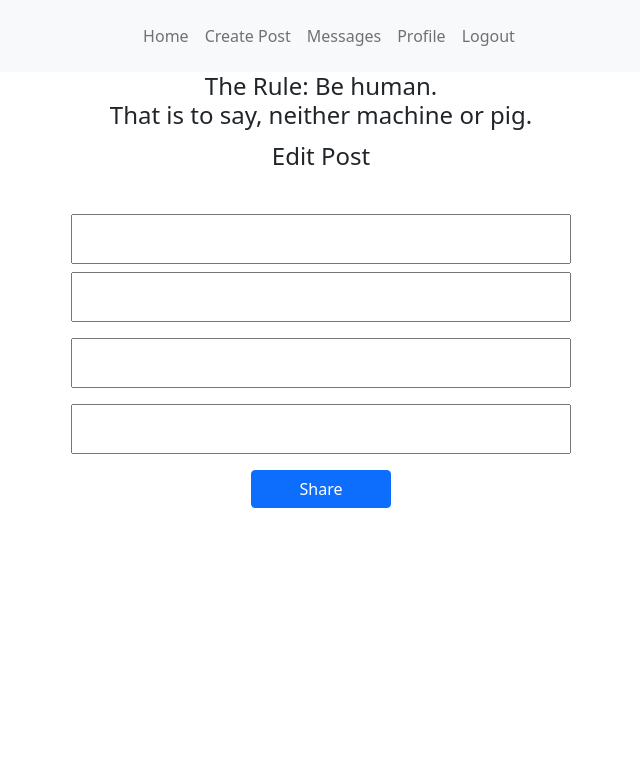
After one commit to Lartg/random-connections, a Flask app: template templates/update_post.html in a window 1280 px wide. The commit adds this page. Shown: the top 764 px of the page, without its empty margins (319-959 px from the left). Run offline with Flask 2, Linux system fonts and the light colour scheme; the template is opened without the code that fills it, so the values that code supplies are empty.

Commit message:
update posts

```diff
--- a/app.py
+++ b/app.py
@@ -68,7 +68,26 @@ def submit_new_post(username):
     return redirect('/home/'+username)
 
 #update post
+@app.route('/<post_id>/update/<string:username>')
+def update_post_form(post_id,username):
+    return render_template('update_post.html', post=posts.find_one(ObjectId(post_id)), user=users.find_one({'username': username}))
 
+@app.route('/<post_id>/update/<string:username>', methods=['GET','POST'])
+def update_post(post_id,username):
+    updated_post = {
+        'title': request.form.get('title'),
+        'description': request.form.get('description'),
+        'goals': request.form.get('goals'),
+        'when': request.form.get('when'),
+        'date_posted': datetime.now(),
+        'user': username
+    }
+    posts.update_one(
+
+        {'_id': ObjectId(post_id)},
+        {'$set': updated_post}
+    )
+    return redirect('/view-profile/'+username)
 #delete post
 @app.route('/<post_id>/delete/<string:username>')
 def delete_post(post_id,username):
--- a/templates/home_index.html
+++ b/templates/home_index.html
@@ -30,8 +30,8 @@
                 <h5 class="card-title">Posted By:</h5>
                 <img src="/static/IMAGES/empty_profile.jpg" class="card-img-top img-fluid rounded-start" alt="...">
                 <div class="card-body">
-                  <h5 class="card-title">{{ post.user }}</h5>
-                  <p class="card-text">When users are done being crudded content will be here!</p>
+                  <h5 class="card-title">{{ user.username }}</h5>
+                  <p class="card-text">{{ user.bio }}</p>
                 </div>
               </div>
             </div>
--- /dev/null
+++ b/templates/update_post.html
@@ -0,0 +1,27 @@
+{% extends "base.html" %}
+{% block content %}
+<h4 class="text-center">The Rule: Be human. <br>
+That is to say, neither machine or pig. <br></h4>
+<form method='POST' action='/{{ post._id }}/update/{{ user.username }}'>
+  <fieldset>
+  <legend class="text-center">Edit Post</legend>
+  <!-- TITLE -->
+  <div class="card text-center border-0">
+    <div class="card-body">
+      <h5 class="card-title fw-bold ">
+
+        <input class="create-post-field mt-3" type='text' name='title' value="{{ post.title }}"/>
+      </h5>
+
+      <p class="card-text "><input class="create-post-field" type='text' name='description' value="{{ post.description }}"/></p>
+
+      <p class="card-text "><input class="create-post-field" type='text' name='goals' value="{{ post.goals }}"/></p>
+
+      <p class="card-text"><input class="create-post-field" type='text' name='when' value="{{ post.when }}"/></p>
+      <button type='submit' class="btn btn-primary px-5">Share</button>
+    </div>
+
+  </fieldset>
+</form>
+
+{% endblock %}
--- a/templates/view_profile.html
+++ b/templates/view_profile.html
@@ -31,7 +31,8 @@
       <p class="card-text">{{ post.goals }}</p>
       <p class="fw-bolder">When:</p>
       <p class="card-text">{{ post.when }}</p>
-      <a href="/{{ post._id }}/delete/{{ user }}" class="btn btn-primary">delete</a>
+      <a href="/{{ post._id }}/delete/{{ user.username }}" class="btn btn-primary">Delete</a>
+      <a href="/{{ post._id }}/update/{{ user.username }}" class="btn btn-primary">Edit</a>
     </div>
     <div class="card-footer text-muted">
       Location radius
```
